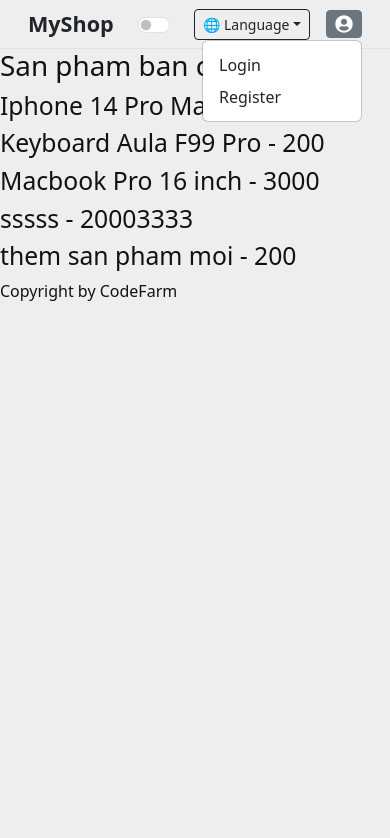
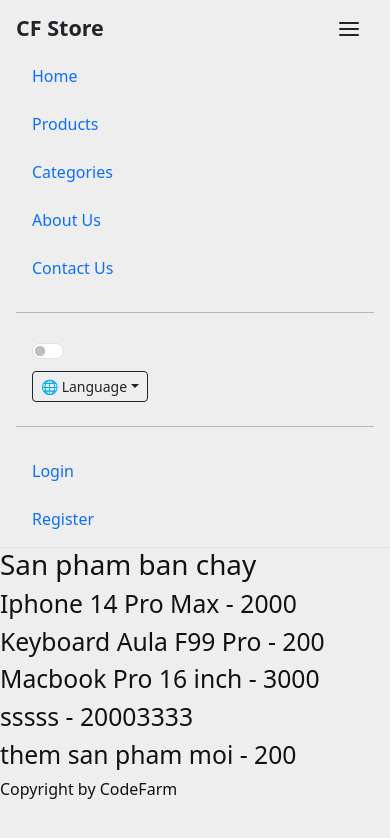
Before and after one commit to hoangnm-ndm/react-learn-thayhoangjs-js, a React (Vite) app: page / in a window 390 px wide. Both pictures are taken after a click on the button "Toggle navigation". Shown: the top 838 px of the page. Built offline with nearby package versions, Linux system fonts and the light colour scheme; data requests are answered from the project's data file.

Commit message:
fix header

```diff
--- a/src/components/common/Header.jsx
+++ b/src/components/common/Header.jsx
@@ -4,26 +4,39 @@
 import LanguageToggle from "./LanguageToggle";
 import { useTranslation } from "react-i18next";
 import { FaUserCircle } from "react-icons/fa";
+import { FiMenu } from "react-icons/fi";
 
 const Header = () => {
 	const { t } = useTranslation();
-
-	const isAuthenticated = false; // Thay bằng hook auth thực tế sau khi học redux và context API
+	const isAuthenticated = false;
 
 	return (
-		<header className="border-bottom py-2 px-3">
+		<header className="border-bottom py-2 px-1">
 			<div className="container-fluid">
 				<div className="d-flex justify-content-between align-items-center flex-wrap gap-2">
 					{/* Logo */}
 					<div className="logo">
 						<Link to="/" className="text-decoration-none fw-bold fs-4 text-dark">
-							MyShop
+							CF Store
 						</Link>
 					</div>
 
-					{/* Menu trung tâm */}
-					<nav className="d-none d-md-block">
-						<ul className="nav gap-2">
+					{/* Hamburger button for mobile */}
+					<button
+						className="btn d-lg-none"
+						type="button"
+						data-bs-toggle="collapse"
+						data-bs-target="#mobileNavbar"
+						aria-controls="mobileNavbar"
+						aria-expanded="false"
+						aria-label="Toggle navigation"
+					>
+						<FiMenu size={24} />
+					</button>
+
+					{/* Desktop menu */}
+					<nav className="d-none d-lg-block">
+						<ul className="nav gap-1">
 							<li className="nav-item">
 								<Link className="nav-link" to="/">
 									{t("navbar.home")}
@@ -52,12 +65,11 @@
 						</ul>
 					</nav>
 
-					{/* User control */}
-					<div className="d-flex align-items-center gap-3 ms-auto">
+					{/* User controls - only on desktop */}
+					<div className="d-none d-lg-flex align-items-center gap-3 ms-auto">
 						<ThemeToggle />
 						<LanguageToggle />
 
-						{/* User menu */}
 						<div className="dropdown">
 							<button
 								className="btn btn-outline-secondary btn-sm d-flex align-items-center gap-1"
@@ -106,6 +118,81 @@
 						</div>
 					</div>
 				</div>
+
+				{/* Mobile menu: nav + theme + language + user */}
+				<div className="collapse d-lg-none mt-2" id="mobileNavbar">
+					<ul className="nav flex-column gap-2">
+						<li className="nav-item">
+							<Link className="nav-link" to="/">
+								{t("navbar.home")}
+							</Link>
+						</li>
+						<li className="nav-item">
+							<Link className="nav-link" to="/products">
+								{t("navbar.products")}
+							</Link>
+						</li>
+						<li className="nav-item">
+							<Link className="nav-link" to="/categories">
+								{t("navbar.categories")}
+							</Link>
+						</li>
+						<li className="nav-item">
+							<Link className="nav-link" to="/about">
+								{t("navbar.about")}
+							</Link>
+						</li>
+						<li className="nav-item">
+							<Link className="nav-link" to="/contact">
+								{t("navbar.contact")}
+							</Link>
+						</li>
+
+						<hr />
+
+						{/* Theme and Language for mobile */}
+						<li className="nav-item px-3">
+							<ThemeToggle />
+						</li>
+						<li className="nav-item px-3">
+							<LanguageToggle />
+						</li>
+
+						<hr />
+
+						{/* User menu for mobile */}
+						{isAuthenticated ? (
+							<>
+								<li className="nav-item">
+									<Link className="nav-link" to="/profile">
+										{t("navbar.profile")}
+									</Link>
+								</li>
+								<li className="nav-item">
+									<Link className="nav-link" to="/settings">
+										{t("navbar.settings")}
+									</Link>
+								</li>
+								<li className="nav-item">
+									<button className="nav-link text-danger btn btn-link p-0">{t("navbar.logout")}</button>
+								</li>
+							</>
+						) : (
+							<>
+								<li className="nav-item">
+									<Link className="nav-link" to="/login">
+										{t("navbar.login")}
+									</Link>
+								</li>
+								<li className="nav-item">
+									<Link className="nav-link" to="/register">
+										{t("navbar.register")}
+									</Link>
+								</li>
+							</>
+						)}
+					</ul>
+				</div>
 			</div>
 		</header>
 	);
```
